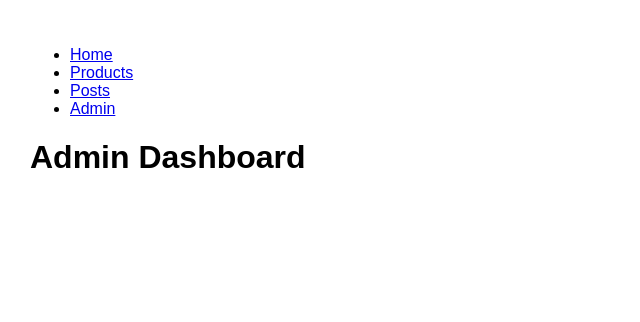
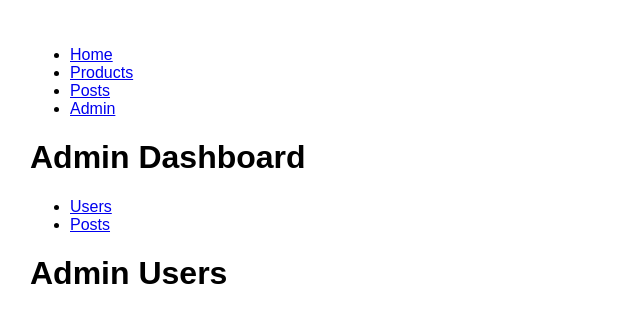
Before and after one commit to Eyasu15/vidly, a React (Create React App) app in the folder router-app/: page /admin/users in a window 1280 px wide. Shown: the top 322 px of the page, without its empty margins (0-640 px from the left). Built offline with nearby package versions, Linux system fonts and the light colour scheme.

Commit message:
Nested Routes

```diff
--- a/router-app/src/App.js
+++ b/router-app/src/App.js
@@ -7,7 +7,8 @@ import Dashboard from "./components/admin/dashboard";
 import ProductDetails from "./components/productDetails";
 import NotFound from "./components/notFound";
 import "./App.css";
-import { Route, Switch } from "react-router-dom";
+import { Route, Switch, Redirect } from "react-router-dom";
+import Users from "./components/admin/users";
 
 class App extends Component {
   render() {
@@ -22,7 +23,9 @@ class App extends Component {
           <Route path="/products" component={Products} />
           <Route path="/posts/:year?/:month?" component={Posts} />
           <Route path="/admin" component={Dashboard} />
-          <Route path="/" component={Home} />
+          <Route path="/not-found" component={NotFound} />
+          <Route path="/" exact component={Home} />
+          <Redirect to="/not-found" />
         </Switch>
       </div>
     );
--- a/router-app/src/components/admin/dashboard.jsx
+++ b/router-app/src/components/admin/dashboard.jsx
@@ -1,9 +1,23 @@
 import React from "react";
+import { Route, Link } from "react-router-dom";
+import Users from "./users";
+import Posts from "./posts";
 
 const Dashboard = ({ match }) => {
   return (
     <div>
       <h1>Admin Dashboard</h1>
+      <ul>
+        <li>
+          <Link to="/admin/users">Users</Link>
+        </li>
+        <li>
+          <Link to="/admin/posts">Posts</Link>
+        </li>
+      </ul>
+
+      <Route path="/admin/posts" component={Posts} />
+      <Route path="/admin/users" component={Users} />
     </div>
   );
 };
--- a/router-app/src/components/posts.jsx
+++ b/router-app/src/components/posts.jsx
@@ -1,6 +1,9 @@
 import React from "react";
+import queryString from "query-string";
+const Posts = ({ match, location }) => {
+  const result = queryString.parse(location.search);
+  console.log(result);
 
-const Posts = ({ match }) => {
   return (
     <div>
       <h1>Posts</h1>
--- a/router-app/src/components/productDetails.jsx
+++ b/router-app/src/components/productDetails.jsx
@@ -3,6 +3,7 @@ import React, { Component } from "react";
 class ProductDetails extends Component {
   handleSave = () => {
     // Navigate to /products
+    this.props.history.replace("/products");
   };
 
   render() {
```
